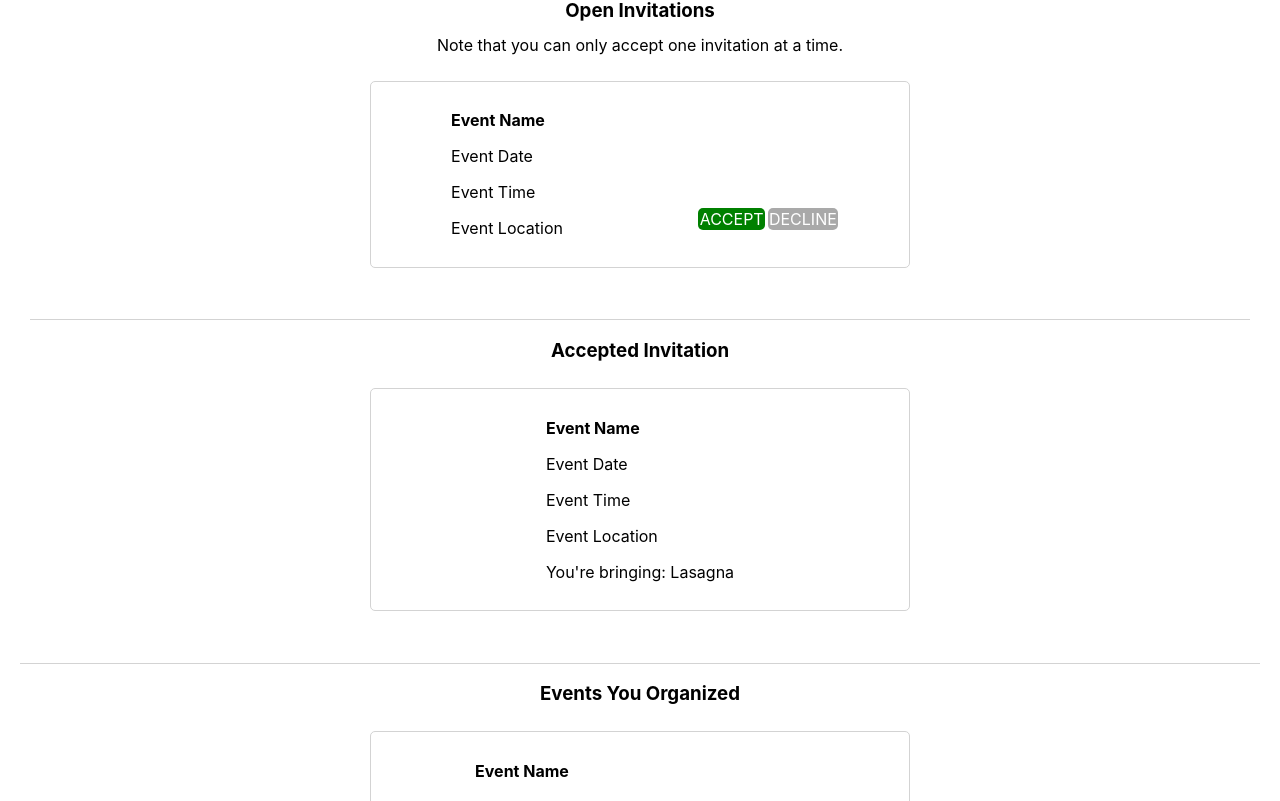
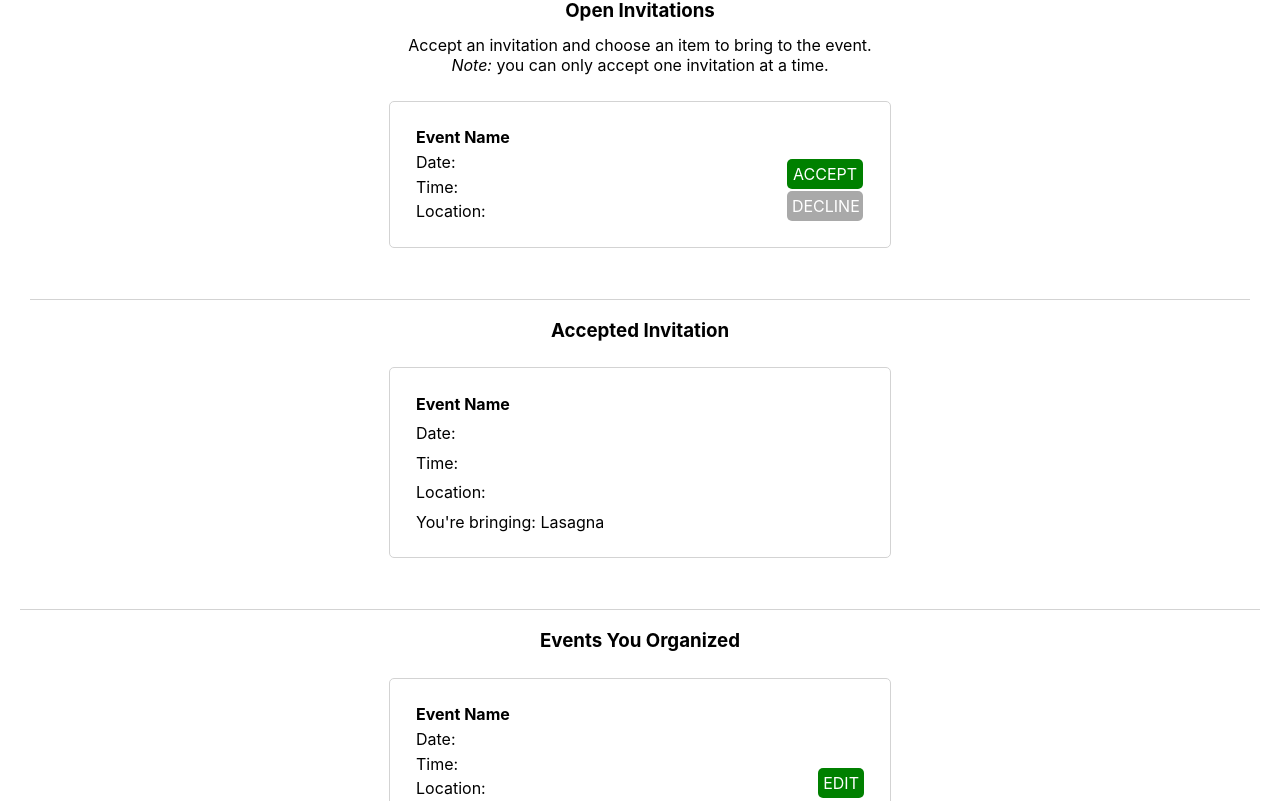
Before and after one commit to benedictify/potluck-frontend, a React (Create React App) app: page /your-events in a window 1280 px wide. Shown: the part 479-1280 px from the top of the page. Built offline with nearby package versions, Linux system fonts and the light colour scheme.

Commit message:
Messing with styling on YourEvents page

```diff
--- a/src/App.css
+++ b/src/App.css
@@ -1,5 +1,10 @@
+/* * {
+  border:red 1px solid;
+} */
+
 .App {
   text-align: center;
+  text-decoration: none;
 }
 
 #mainLogo {
@@ -11,7 +16,6 @@
   }
 
 .headernav {
-  text-decoration: none;
   padding: 1%;
   color: white;
 }
@@ -22,19 +26,11 @@
   border-radius: 5px;
 }
 
-a:link {
+a:link, a:visited {
   text-decoration: none;
   padding: 1%;
   color: white;
 }
-
-a:visited {
-  text-decoration: none;
-  color: white;
-}
-/* * {
-  border:red 1px solid;
-} */
 
 #form-body label {
   margin: .5%
@@ -76,13 +72,8 @@ a:visited {
 }
 
 .eventButton, #acceptButton, #declineButton, #editEventButton {
-  width: 15%;
   margin: 1% auto;
   border-radius: 5px;
-}
-
-.acceptDeclineButtons {
-  margin-bottom: 5%;
 }
 
 #acceptButton, #declineButton {
@@ -91,6 +82,15 @@ a:visited {
 
 .eventButton:hover, #acceptButton:hover, #eventSubmit:hover, #editEventButton:hover {
   background-color: darkgreen;
+}
+
+.yourEventButtons {
+  display: flex;
+  flex-direction: column;
+}
+
+.yourEventButtons a {
+  padding: 5px;
 }
 
 /* Create Event */
--- a/src/Components/YourEvents.js
+++ b/src/Components/YourEvents.js
@@ -14,15 +14,27 @@ const StyledInviteContainer = styled.div
 const StyledEventInvite = styled.div
 `   display: flex;
     border: solid lightgrey 1px;
-    padding: 1%;
-    width: 40%;
+    padding: 2%;
+    width: 35%;
     border-radius: 5px;
     margin: 2% auto 4%;
-    justify-content: space-around;
+    justify-content: space-between;
     align-items: flex-end;
 `
 const StyledEventInviteText = styled.div
 `   text-align: left;
+
+    & p {
+        margin: 5% 0;
+    }
+
+    & .topP {
+        margin-top: 0;
+    }
+
+    & .bottomP {
+        margin-bottom: 0;
+    }
 `
 
 const YourEvents = () => {
@@ -34,19 +46,19 @@ const YourEvents = () => {
             <div className="yourEvents">
                 <div id="openInvitations">
                     <h3>Open Invitations</h3>
-                    <p id="tagline">Note that you can only accept one invitation at a time.</p>
+                    <p id="tagline">Accept an invitation and choose an item to bring to the event.<br/><i>Note:</i> you can only accept one invitation at a time.</p>
                     <StyledInviteContainer id="invitationsContainer">
                         <StyledEventInvite className="eventInvitation">
                             <StyledEventInviteText>
                                 {/* vvv This is just filler data - we will need to actually pull this data for the logged in user somehow */}
-                                <p><b>Event Name</b></p>
-                                <p>Event Date</p>
-                                <p>Event Time</p>
-                                <p>Event Location</p>
+                                <p class="topP"><b>Event Name</b></p>
+                                <p>Date: </p>
+                                <p>Time: </p>
+                                <p class="bottomP">Location: </p>
                             </StyledEventInviteText>
-                            <div className="acceptDeclineButtons">
-                                <Link to="/acceptedEventID" id="acceptButton">ACCEPT</Link>
-                                <Link to="/your-events" id="declineButton">DECLINE</Link>
+                            <div className="yourEventButtons">
+                                <Link to="/acceptedEventID" id="acceptButton" className="topP">ACCEPT</Link>
+                                <Link to="/your-events" id="declineButton" className="bottomP">DECLINE</Link>
                             </div>
                         </StyledEventInvite>
                     </StyledInviteContainer>
@@ -59,11 +71,11 @@ const YourEvents = () => {
                     <StyledInviteContainer>
                         <StyledEventInvite className="eventInvitation">
                             <StyledEventInviteText>
-                                <p><b>Event Name</b></p>
-                                <p>Event Date</p>
-                                <p>Event Time</p>
-                                <p>Event Location</p>
-                                <p>You're bringing: Lasagna</p>
+                                <p class="topP"><b>Event Name</b></p>
+                                <p>Date: </p>
+                                <p>Time: </p>
+                                <p>Location: </p>
+                                <p class="bottomP">You're bringing: Lasagna</p>
                             </StyledEventInviteText>
                         </StyledEventInvite>
                     </StyledInviteContainer>
@@ -76,13 +88,13 @@ const YourEvents = () => {
                     <StyledInviteContainer>
                         <StyledEventInvite className="eventInvitation">
                             <StyledEventInviteText>
-                                <p><b>Event Name</b></p>
-                                <p>Event Date</p>
-                                <p>Event Time</p>
-                                <p>Event Location</p>
+                                <p class="topP"><b>Event Name</b></p>
+                                <p>Date: </p>
+                                <p>Time: </p>
+                                <p class="bottomP">Location: </p>
                             </StyledEventInviteText>
-                            <div className="editButtons">
-                                <Link to="/edit-event" id="editEventButton">EDIT</Link>
+                            <div className="yourEventButtons">
+                                <Link to="/edit-event" id="editEventButton" className="bottomP">EDIT</Link>
                             </div>
                         </StyledEventInvite>
                     </StyledInviteContainer>
```
